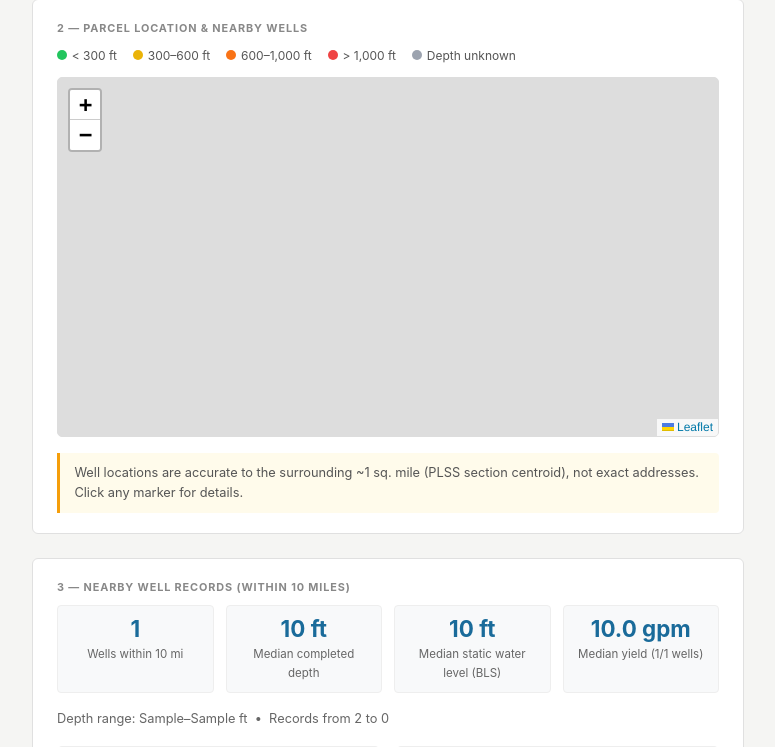
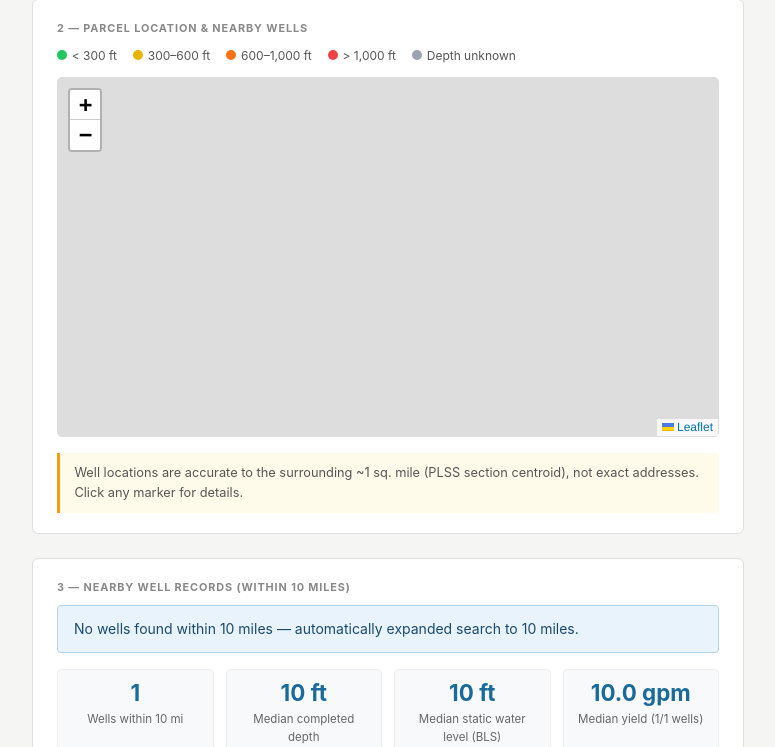
Before and after one commit to Tsunami24/water-report-mvp, a Flask app: template templates/report.html in a window 1280 px wide. Shown: the part 479-1226 px from the top of the page, without its empty margins (252-1027 px from the left). Run offline with Flask 3, Linux system fonts and the light colour scheme; the template is opened without the code that fills it: most values are stand-ins (such as "Sample title", 1, 10 or a date in 2020); parts of the project's set-up code (start-up, migrations or seed data) failed here and were passed over.

Commit message:
Auto-widen search radius when no wells found
If 0 wells found at requested radius, automatically retries at 3, 5,
and 10 miles. Shows a notice in the report when radius was widened.

Co-Authored-By: Claude Sonnet 4.6 <noreply@anthropic.com>

```diff
--- a/app.py
+++ b/app.py
@@ -104,9 +104,21 @@ def geocode_address(street: str, city: str, state: str = "CA"):
 # ---------------------------------------------------------------------------
 
 def _run_report(apn, label, lat, lon, radius):
-    """Return basin_ctx + well_data dicts for a parcel."""
+    """Return basin_ctx + well_data dicts for a parcel.
+
+    If no wells are found at the requested radius, automatically widens to
+    3, 5, and 10 miles. well_data['radius_miles'] reflects the actual radius used.
+    """
     basin_ctx = get_basin_context(lat, lon, BASINS)
     well_data = get_nearby_wells(lat, lon, WELLS, radius_miles=radius)
+    if well_data["count"] == 0:
+        for wider in [3.0, 5.0, 10.0]:
+            if wider <= radius:
+                continue
+            well_data = get_nearby_wells(lat, lon, WELLS, radius_miles=wider)
+            if well_data["count"] > 0:
+                well_data["widened_from"] = radius
+                break
     return basin_ctx, well_data
 
 
--- a/templates/report.html
+++ b/templates/report.html
@@ -190,10 +190,16 @@
 
 {# ========== 3. WELL DATA ========== #}
 <div class="card">
-  <p class="section-label">{% if not pdf_mode %}3{% else %}2{% endif %} — Nearby Well Records (within {{ radius }} miles)</p>
+  <p class="section-label">{% if not pdf_mode %}3{% else %}2{% endif %} — Nearby Well Records (within {{ wells.radius_miles }} miles)</p>
+
+  {% if wells.widened_from is defined %}
+  <div class="alert alert-info" style="margin-bottom:1rem;">
+    No wells found within {{ wells.widened_from }} miles — automatically expanded search to {{ wells.radius_miles }} miles.
+  </div>
+  {% endif %}
 
   {% if wells.count == 0 %}
-  <p class="text-muted">No well completion records found within {{ radius }} miles. Consider widening the search radius.</p>
+  <p class="text-muted">No well completion records found within 10 miles of this location.</p>
 
   {% else %}
   {% set s = wells.summary %}
```
